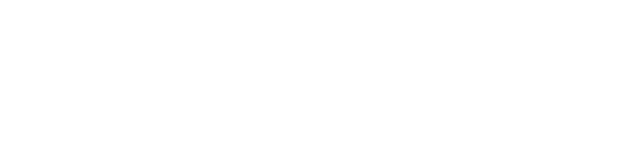
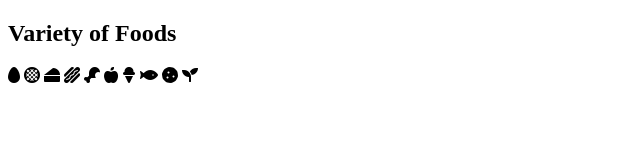
Before and after one commit to Muhammed-Saleh/Foods, a website: page index.html in a window 1280 px wide. Shown: the whole page, without its empty margins (0-640 px from the left). Drawn offline with Linux system fonts and the light colour scheme.

Commit message:
section01 markup

```diff
--- a/index.html
+++ b/index.html
@@ -1,14 +1,34 @@
 <!DOCTYPE html>
 <html lang="en">
-<head>
-    <meta charset="UTF-8">
-    <meta name="viewport" content="width=device-width, initial-scale=1.0">
+  <head>
+    <meta charset="UTF-8" />
+    <meta name="viewport" content="width=device-width, initial-scale=1.0" />
     <title>Foods</title>
-    <link rel="stylesheet" href="style.css">
-    <link rel="stylesheet" href="https://cdnjs.cloudflare.com/ajax/libs/font-awesome/5.15.1/css/all.min.css">
-</head>
-<body>
+    <link rel="stylesheet" href="style.css" />
+    <link
+      rel="stylesheet"
+      href="https://cdnjs.cloudflare.com/ajax/libs/font-awesome/5.15.1/css/all.min.css"
+    />
+  </head>
+  <body>
+    <div class="container">
+      <section class="section01">
+        <h1 class="section01__heading section-heading">Variety of Foods</h1>
+        <div class="section01__icons">
+          <i class="fas fa-egg"></i>
+          <i class="fas fa-stroopwafel"></i>
+          <i class="fas fa-cheese"></i>
+          <i class="fas fa-hotdog"></i>
+          <i class="fas fa-drumstick-bite"></i>
+          <i class="fas fa-apple-alt"></i>
+          <i class="fas fa-ice-cream"></i>
+          <i class="fas fa-fish"></i>
+          <i class="fas fa-cookie"></i>
+          <i class="fas fa-seedling"></i>
+        </div>
+      </section>
+    </div>
 
-        <script src="script.js"></script>
-</body>
+    <script src="script.js"></script>
+  </body>
 </html>
```
